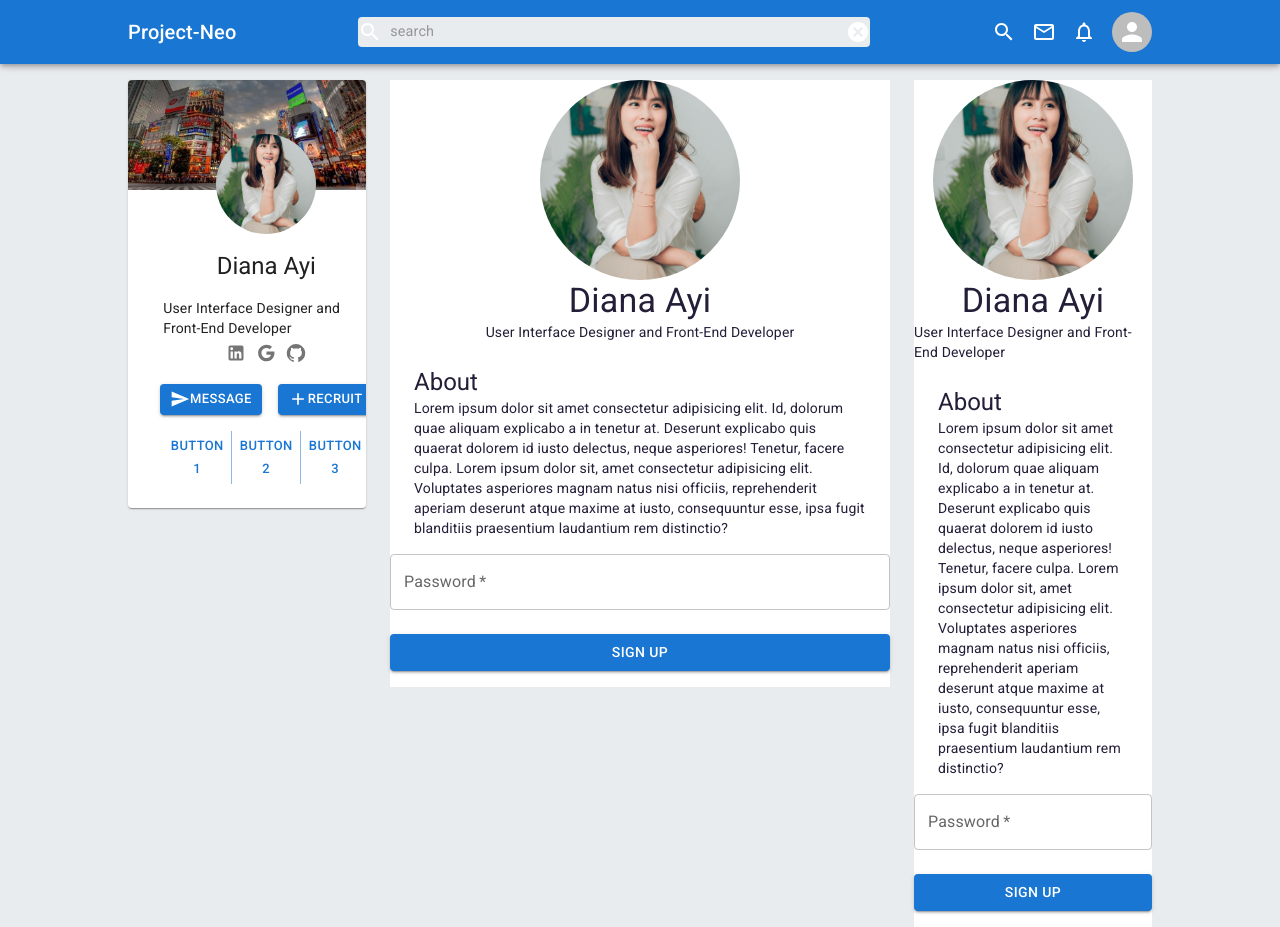
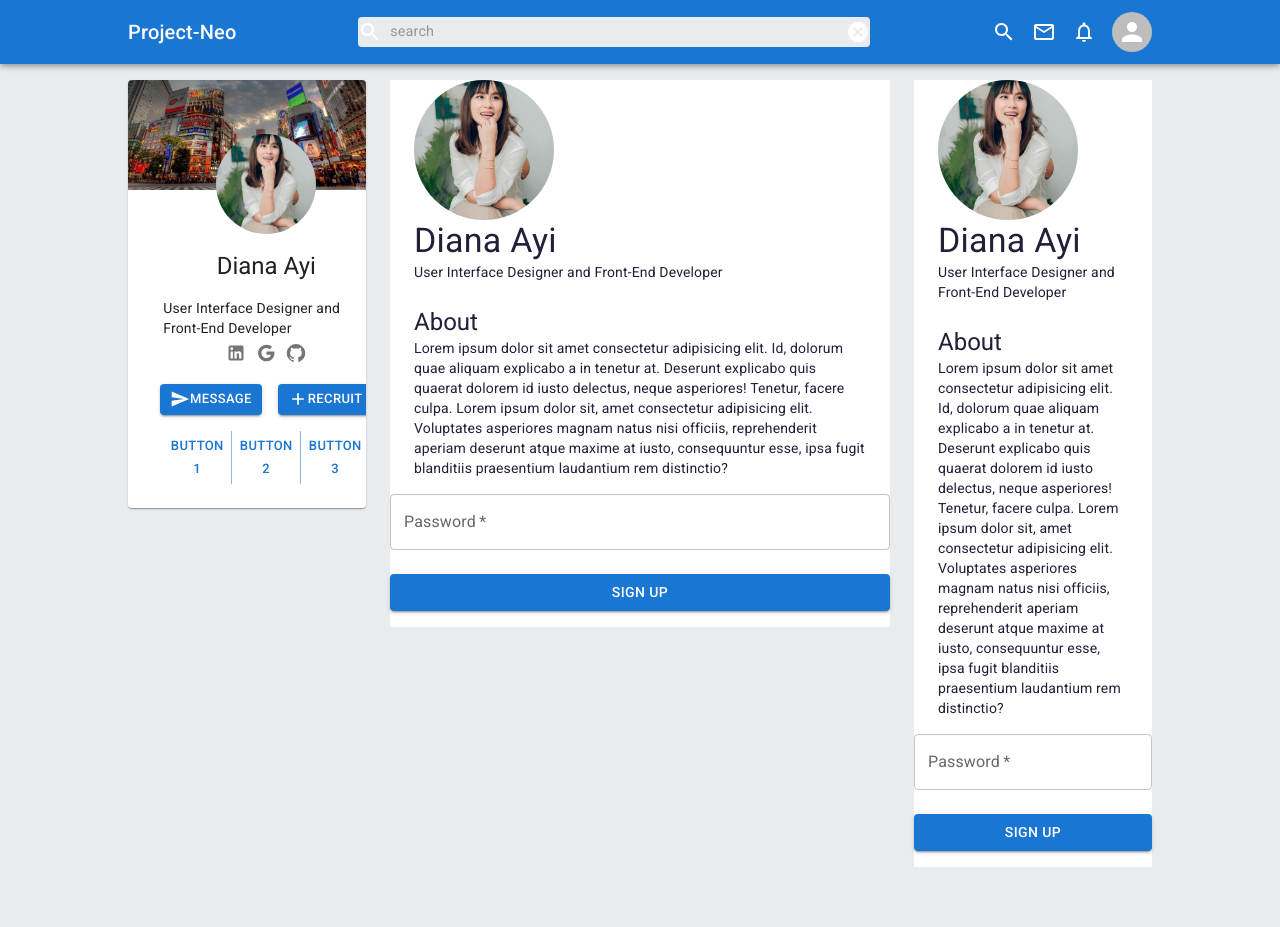
Before and after one commit to jpzambranoleon/project-neo-front-end, a React (Create React App) app: page /profile in a window 1280 px wide. After the commit the page ends 867 px from the top, so only its background shows below. Built offline with nearby package versions, Linux system fonts and the light colour scheme.

Commit message:
updated Description.jsx

```diff
--- a/src/pages/profilePage/components/Description.jsx
+++ b/src/pages/profilePage/components/Description.jsx
@@ -3,21 +3,16 @@ import { Avatar, Box, Button, Grid, TextField, Typography, Container } from "@mu
 const Description = () => {
     return (
         <Box component="main">
-            <Box
-                sx={{
-                    display: 'flex',
-                    flexDirection: 'column',
-                    alignItems: 'center',
-                    bgcolor: 'white'
-                }}
-            >
-                <Avatar src="/assets/person/diana.jpg" sx={{ height: 200, width: 200 }}/>
+            <Box sx={{ bgcolor: 'white' }}>
+                <Container>
+                    <Avatar src="/assets/person/diana.jpg" sx={{ width: 140, height: 140 }}/>
                     <Typography component="h1" variant="h4">
                         Diana Ayi
                     </Typography>
                     <Typography variant="body2">
                         User Interface Designer and Front-End Developer
                     </Typography>
+                </Container>
                 <Box component="form" noValidate sx={{ mt: 3 }}>
                     <Grid container spacing={2}>
                         <Grid item xs={12}>
```
Lines whose indentation alone changed are shown as unchanged.
